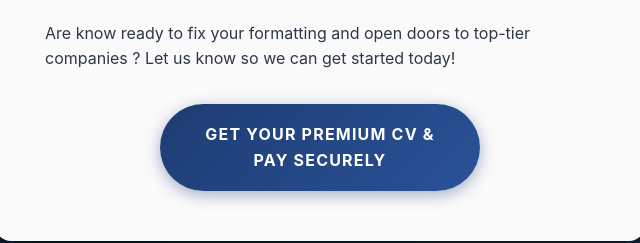
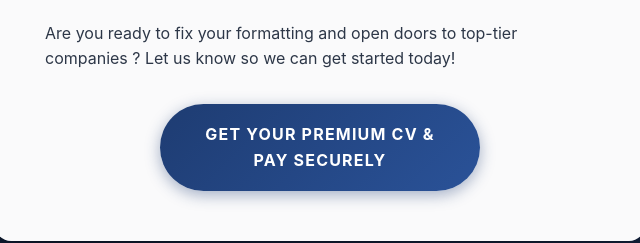
Before and after one commit to walmart-cv/Employment-, a plain HTML site: page ats.html in a window 1280 px wide. Shown: the part 1145-1388 px from the top of the page, 320-960 px from the left. Drawn offline with Linux system fonts and the light colour scheme.

Commit message:
Update ats.html

```diff
--- a/ats.html
+++ b/ats.html
@@ -217,7 +217,7 @@
             <li>Activate your Restructure with a watermarked preview of your completed, compliant English resume for ATS final approval.</li>
         </ul>
 
-        <p>Are know ready to fix your formatting and open doors to top-tier companies ?  Let us know so we can get started today!</p>
+        <p>Are you ready to fix your formatting and open doors to top-tier companies ?  Let us know so we can get started today!</p>
 
         <!-- Premium Connection Button Section -->
         <div class="cta-container">
```
